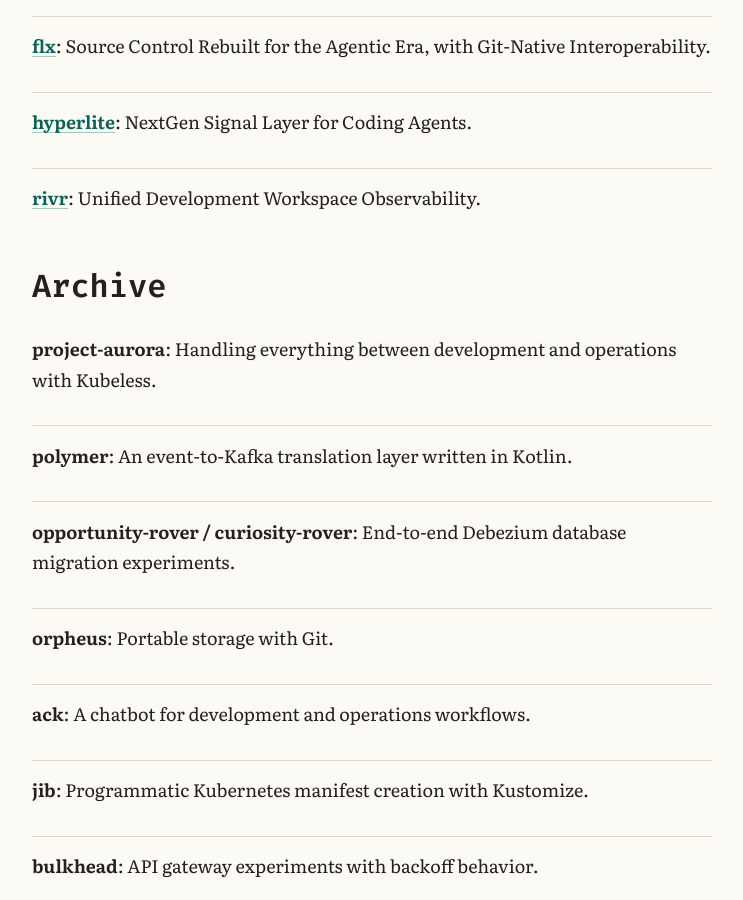
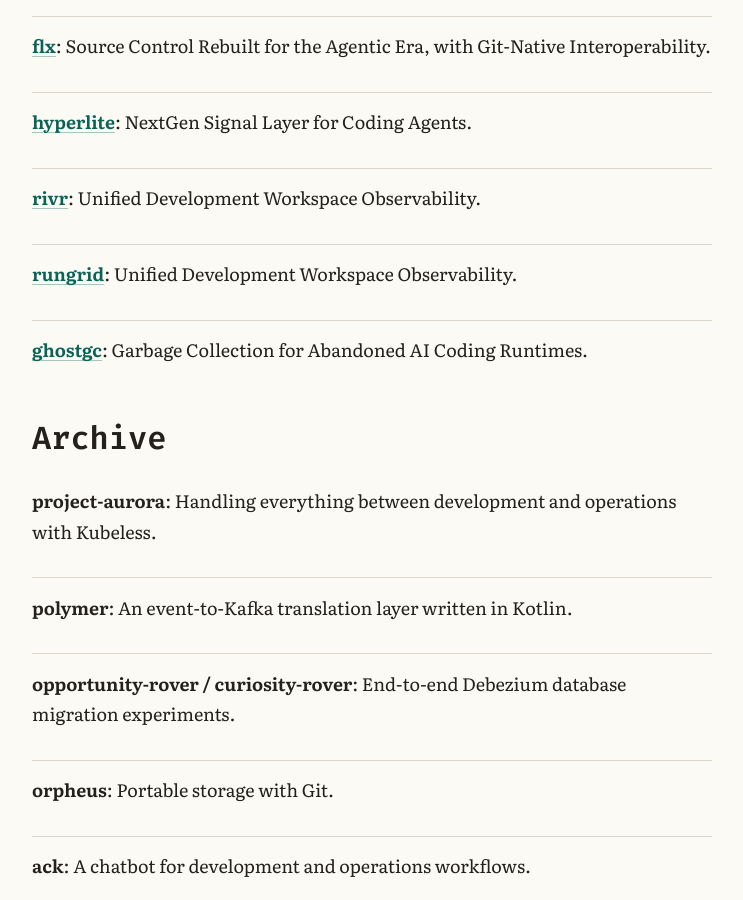
Before and after one commit to jamesonstone/jamesonstone.github.io, a Jekyll site: the page built from projects.md, in a window 1280 px wide and 900 px high, scrolled down 1697 px. Shown: the whole window, without its empty margins (268-1011 px from the left). Built offline with Jekyll 4.4.1, drawn with Linux system fonts in a browser that asks for light colours.

Commit message:
docs(GH-35): :memo: add new project entries
Original ask: Synchronize newly eligible public repositories owned by jamesonstone onto the site's Projects page using the canonical updater.

Implementation:
- Add rungrid to projects.md and llms.txt.
- Add ghostgc to projects.md and llms.txt.

Validation:
- ruby scripts/update_projects_from_github_test.rb
- ruby scripts/validate_site_test.rb
- bundle exec jekyll build
- ruby scripts/validate_site.rb
- kit check --project (fails on eight accepted pre-existing repository-contract findings)
- kit check --all
- git diff --check
- git diff --staged --check
- focused secret/local-content scan

Refs #35

```diff
--- a/llms.txt
+++ b/llms.txt
@@ -42,6 +42,8 @@
 - [flx](https://github.com/jamesonstone/flx): Source Control Rebuilt for the Agentic Era, with Git-Native Interoperability.
 - [hyperlite](https://github.com/jamesonstone/hyperlite): NextGen Signal Layer for Coding Agents.
 - [rivr](https://github.com/jamesonstone/rivr): Unified Development Workspace Observability.
+- [rungrid](https://github.com/jamesonstone/rungrid): Unified Development Workspace Observability.
+- [ghostgc](https://github.com/jamesonstone/ghostgc): Garbage Collection for Abandoned AI Coding Runtimes.
 ## Machine Indexes
 
 - [llms.txt](https://jamesonstone.github.io/llms.txt): Curated LLM entrypoint for this site.
--- a/projects.md
+++ b/projects.md
@@ -46,6 +46,8 @@
   <li><strong><a href="https://github.com/jamesonstone/flx">flx</a></strong>: Source Control Rebuilt for the Agentic Era, with Git-Native Interoperability.</li>
   <li><strong><a href="https://github.com/jamesonstone/hyperlite">hyperlite</a></strong>: NextGen Signal Layer for Coding Agents.</li>
   <li><strong><a href="https://github.com/jamesonstone/rivr">rivr</a></strong>: Unified Development Workspace Observability.</li>
+  <li><strong><a href="https://github.com/jamesonstone/rungrid">rungrid</a></strong>: Unified Development Workspace Observability.</li>
+  <li><strong><a href="https://github.com/jamesonstone/ghostgc">ghostgc</a></strong>: Garbage Collection for Abandoned AI Coding Runtimes.</li>
 </ul>
 
 ## Archive
```
